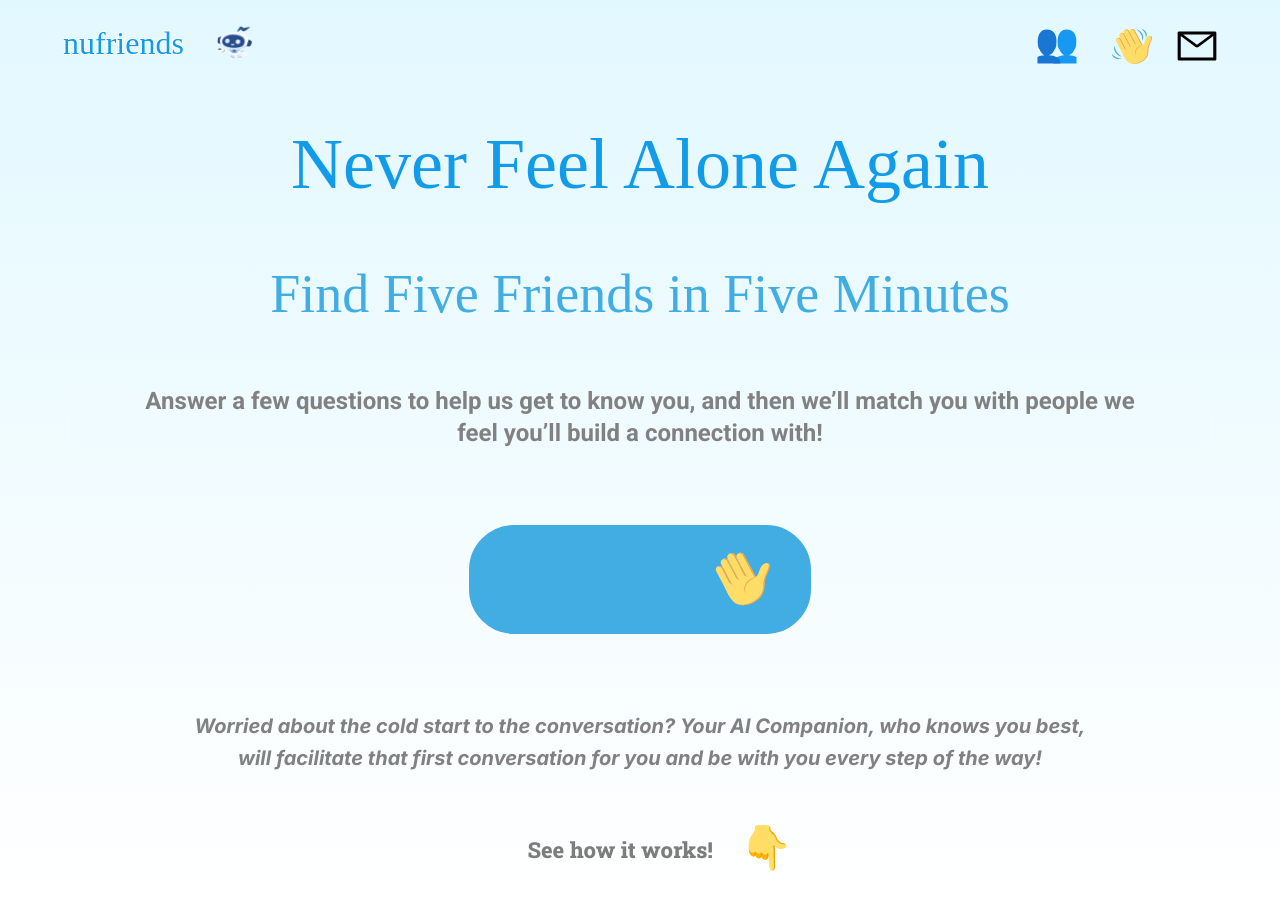
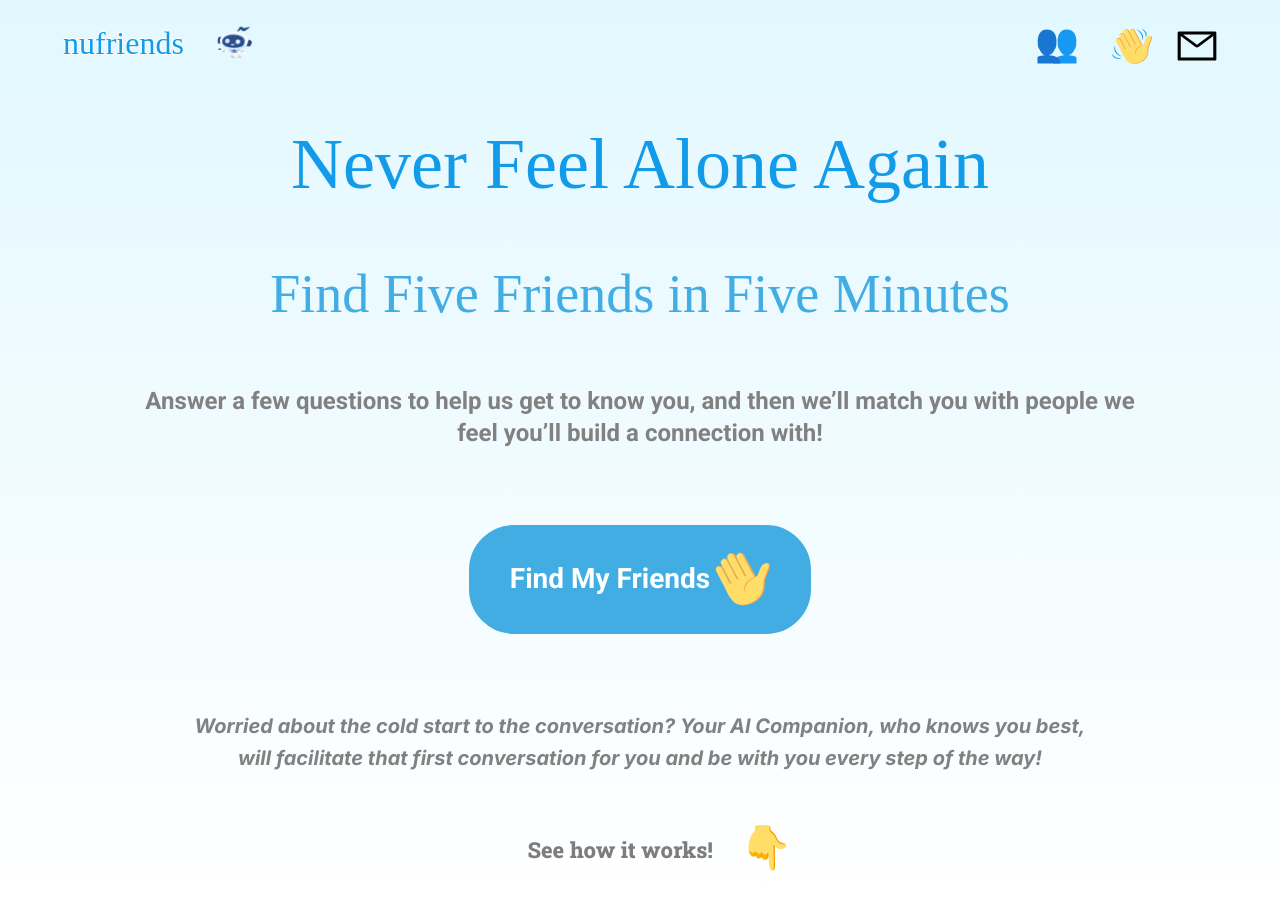
Before and after one commit to jpryor812/nufirends-final-2.2, a Next.js app: page / in a window 1280 px wide. In both pictures the pointer is over the element 610 px from the left and 579 px from the top of the page. Built offline with nearby package versions, Linux system fonts and the light colour scheme; a web font is replaced by a local one.

Commit message:
Update landing-page.module.css

```diff
--- a/pages/landing-page.module.css
+++ b/pages/landing-page.module.css
@@ -214,7 +214,7 @@
     transition: color 0.1s ease;
 }
 
-.findMyFriendsBUtton:hover .findMyFriends {
+.findMyFriendsButton:hover .findMyFriends {
   color: #fff;
 }
 
```
